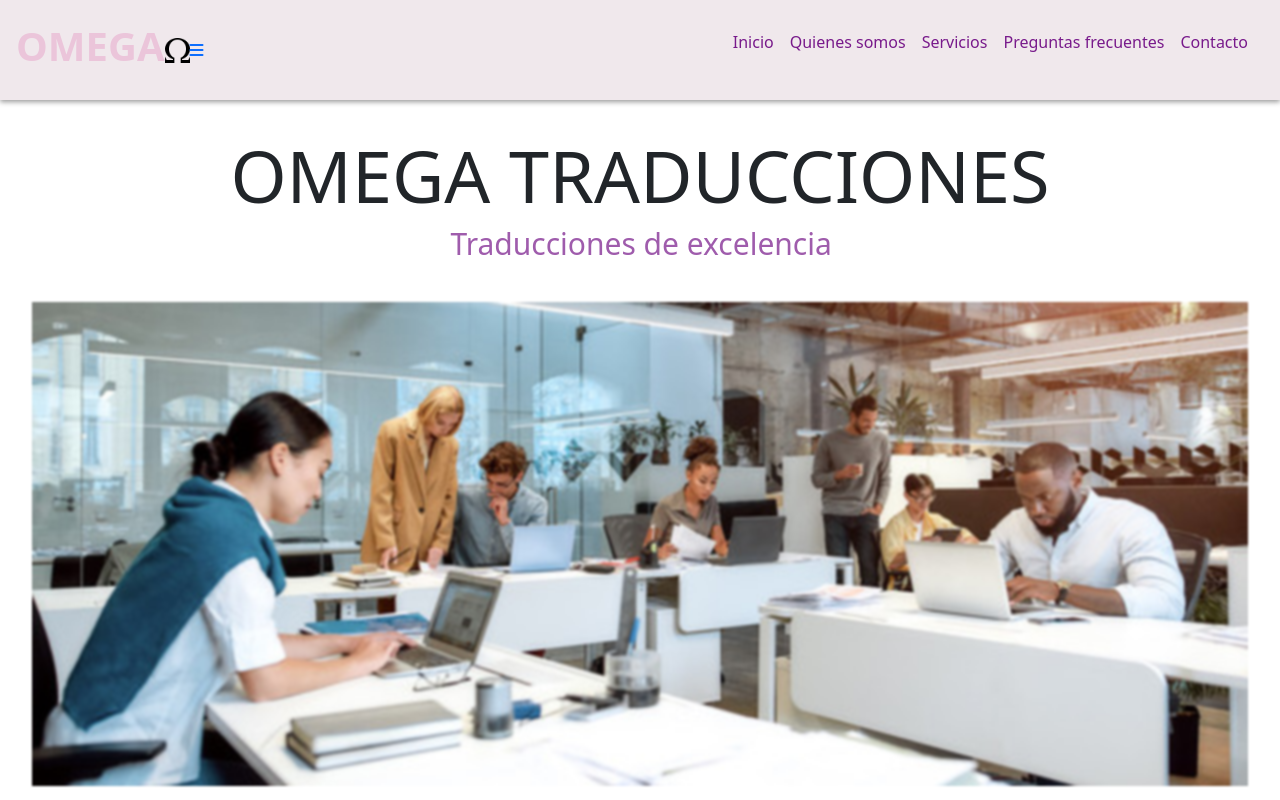
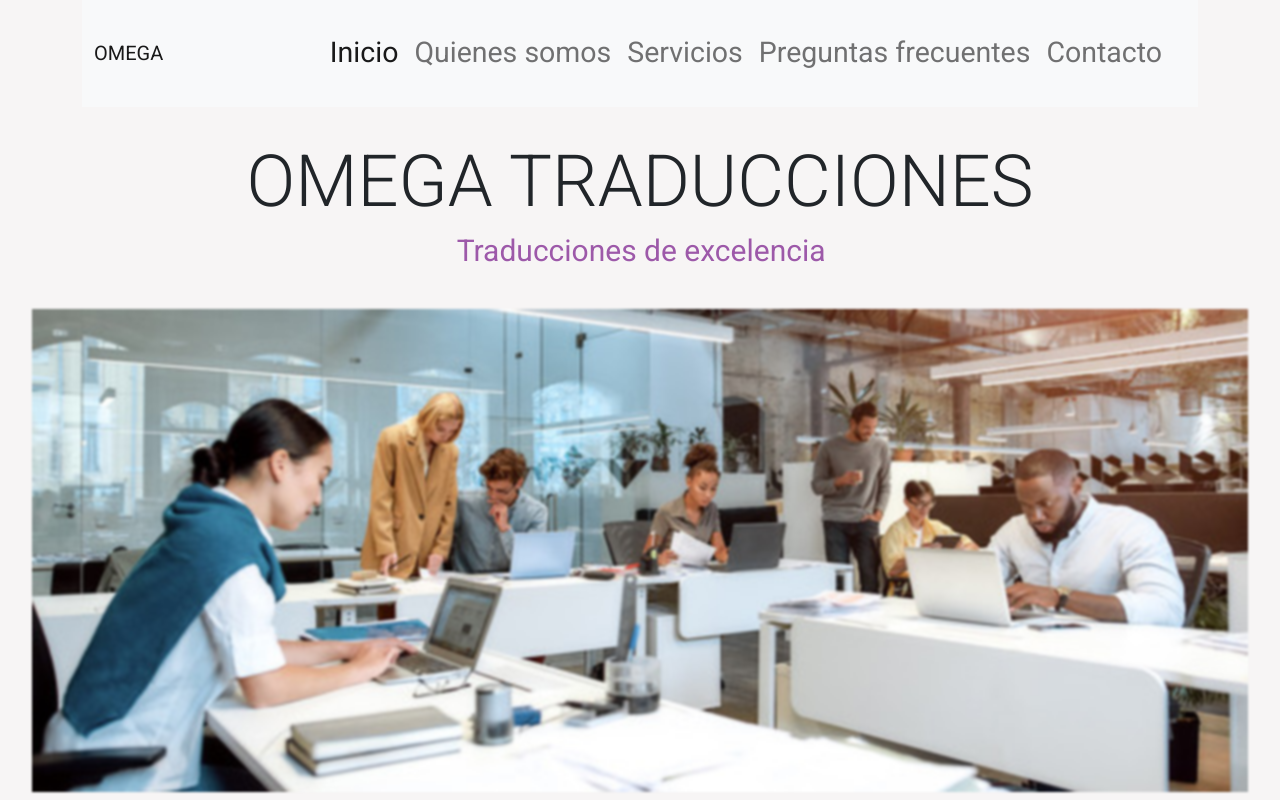
Before and after one commit to marialecumberri/omega, a plain HTML site: page pages/nuevo index.html in a window 1280 px wide. Shown: the top 800 px of the page. Drawn offline with nearby package versions, Linux system fonts and the light colour scheme.

Commit message:
borre las paginas html anteriores y dejé las nuevas

```diff
--- a/index.html
+++ b/pages/nuevo index.html
@@ -9,32 +9,50 @@
     <link rel="preconnect" href="https://fonts.googleapis.com">
     <link rel="preconnect" href="https://fonts.gstatic.com" crossorigin>
     <link href="https://fonts.googleapis.com/css2?family=Roboto:wght@300;400;700&display=swap" rel="stylesheet">
-    <!-- vinculacion con css -->
-    <link rel="stylesheet" href="../css/estilos.css">
     <!-- font awesome - iconos -->
     <script src="https://kit.fontawesome.com/5152591781.js" crossorigin="anonymous"></script>
     <!-- bootstrap -->
     <link href="https://cdn.jsdelivr.net/npm/bootstrap@5.1.3/dist/css/bootstrap.min.css" rel="stylesheet">
 <script src="https://cdn.jsdelivr.net/npm/bootstrap@5.1.3/dist/js/bootstrap.bundle.min.js" ></script>
+    <!-- vinculacion con css -->
+    <link rel="stylesheet" href="../css/estilos.css">
 </head>
 <body>
-    <header class="header">
-        <h1 class="header__omega">OMEGA</h1>
-        <div class="header__logo"><img src="../imagenes/omega_icon-icons.com_71135.png" alt="imagen logo" width="25" height="25"></div>
-        <a class="header__open" href="#sidebar">
-            <i class="header__icono fas fa-bars"></i>
-        </a>
-        <nav class="nav" id="sidebar">
-            <ul class="nav__lista">
-                <li class="nav__item"><a class="nav__enlace" href="../index.html">Inicio</a></li>
-                <li class="nav__item"><a class="nav__enlace" href="quienes-somos.html">Quienes somos</a></li>
-                <li class="nav__item"><a class="nav__enlace" href="servicios.html">Servicios</a></li>
-                <li class="nav__item"><a class="nav__enlace" href="preguntas-frecuentes.html">Preguntas frecuentes</a></li>
-                <li class="nav__item"><a class="nav__enlace" href="contacto.html">Contacto</a></li>
-                <li class="nav__item nav__item--oculto"> <a class="nav__enlace" href="#">❌</a></li>
+    <div class="container">
+    <header">
+
+    <nav class="navbar navbar-expand-lg navbar-light bg-light">
+        <div class="container-fluid">
+          <a class="navbar-brand" href="#">OMEGA</a>
+          <button class="navbar-toggler" type="button" data-bs-toggle="collapse" data-bs-target="#navbarSupportedContent">
+            <span class="navbar-toggler-icon"></span>
+          </button>
+          <div class="collapse navbar-collapse" id="navbarSupportedContent">
+            <ul class="navbar-nav ms-auto">
+              <li class="nav-item">
+                <a class="nav-link active" href="nuevo-index.html">Inicio</a>
+              </li>
+              <li class="nav-item">
+                <a class="nav-link" href="quienes-somos.html">Quienes somos</a>
+              </li>
+              <li class="nav-item">
+                <a class="nav-link" href="servicios.html">Servicios</a>
+              </li>
+              <li class="nav-item">
+                <a class="nav-link" href="preguntas-frecuentes.html">Preguntas frecuentes</a>
+              </li>
+              <li class="nav-item">
+                <a class="nav-link" href="contacto.html">Contacto</a>
+              </li>
             </ul>
-        </nav>
+            <form class="d-flex">
+
+            </form>
+          </div>
+        </div>
+      </nav>
     </header>
+    </div>
     <main>
         <section class="index">
             <h1 class="display-2" class="index__titulo">OMEGA TRADUCCIONES</h1>
```
Also changed, not shown: pages/contacto.html (renamed from pages/nuevo contacto.html, +2 -2 lines), pages/nuevo quienes somos.html (deleted, +0 -54 lines), pages/preguntas frecuentes.html (added, +64 -0 lines), pages/quienes somos.html (renamed from pages/nuevo preguntas frecuentes.html, +13 -22 lines), pages/servicios.html (renamed from pages/nuevo servicios.html, +2 -2 lines).
